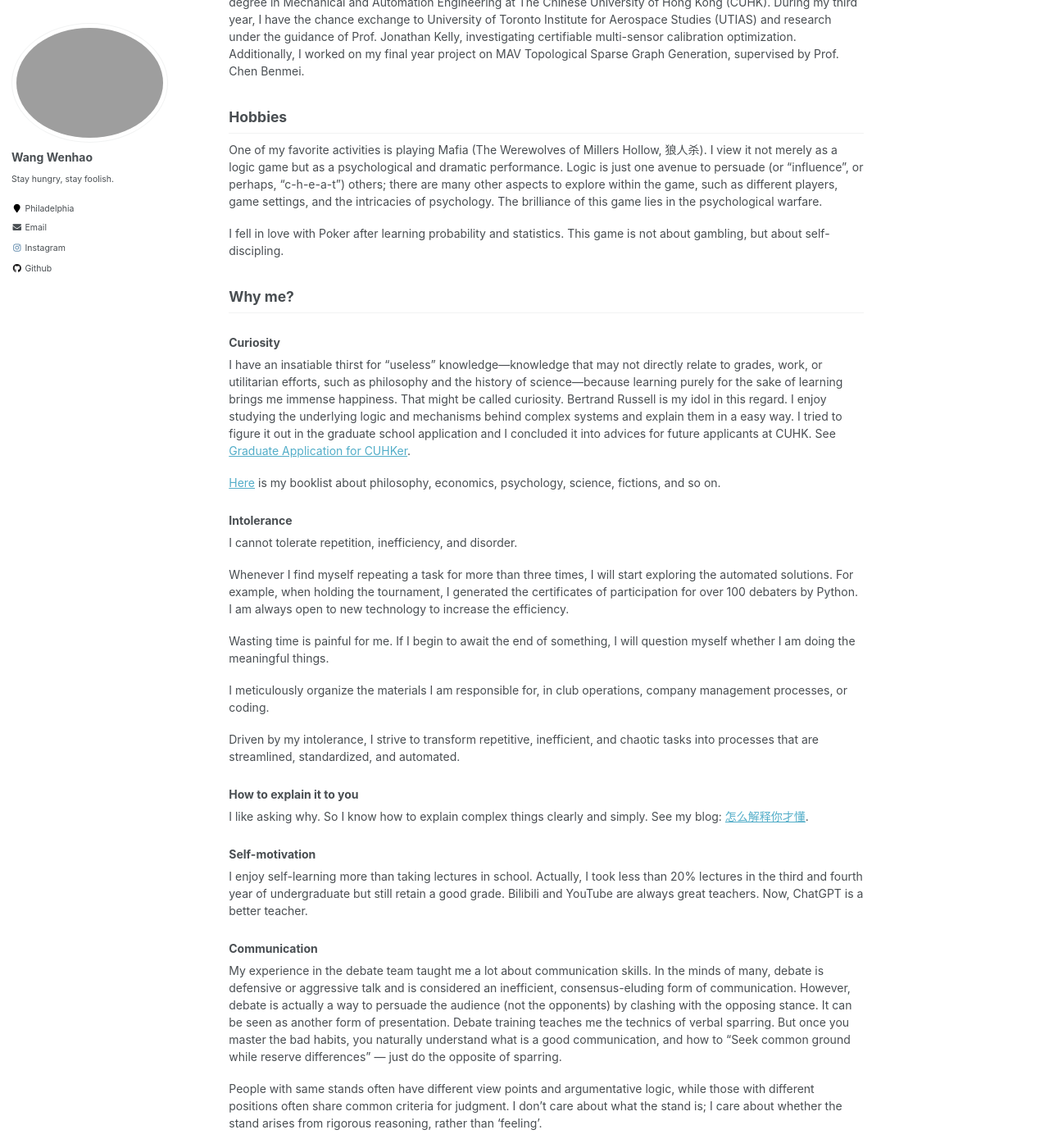
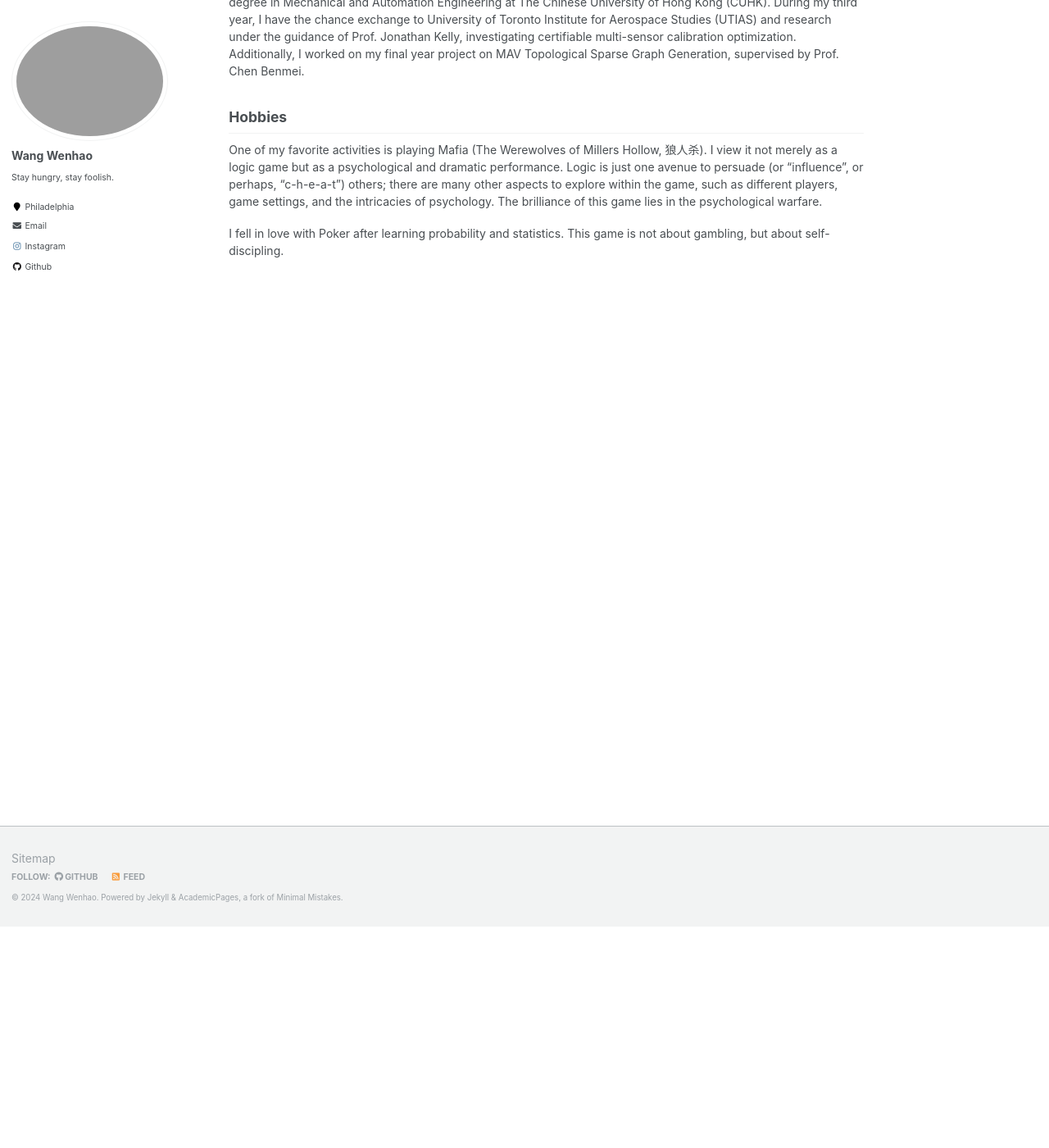
Before and after one commit to Hao-Starrr/Hao-Starrr.github.io, a Jekyll site: the page built from _pages/about.md, in a window 1280 px wide and 1400 px high, scrolled down 270 px. Shown: the whole window at 82% size. Built offline with Jekyll 4.4.1, drawn with Linux system fonts in a browser that asks for light colours; some of the changed text lies outside the part shown.

Commit message:
Update about.md

```diff
--- a/_pages/about.md
+++ b/_pages/about.md
@@ -19,6 +19,7 @@ One of my favorite activities is playing Mafia (The Werewolves of Millers Hollow
 
 I fell in love with Poker after learning probability and statistics. This game is not about gambling, but about self-discipling.
 
+<!--
 ## Why me?
 
 ### Curiosity
@@ -57,8 +58,8 @@ I valued this experience, as well as the logical training it provides.
 
 ### INTJ
 
-Very close to ENTJ, but very far from INFJ. I bet T is 99%.
+Very close to ENTJ, but very far from INFJ.
 
 Here is my T zone: [https://medium.com/@haostarrr](https://medium.com/@haostarrr)
 
-<br />
+<br /> -->
```
